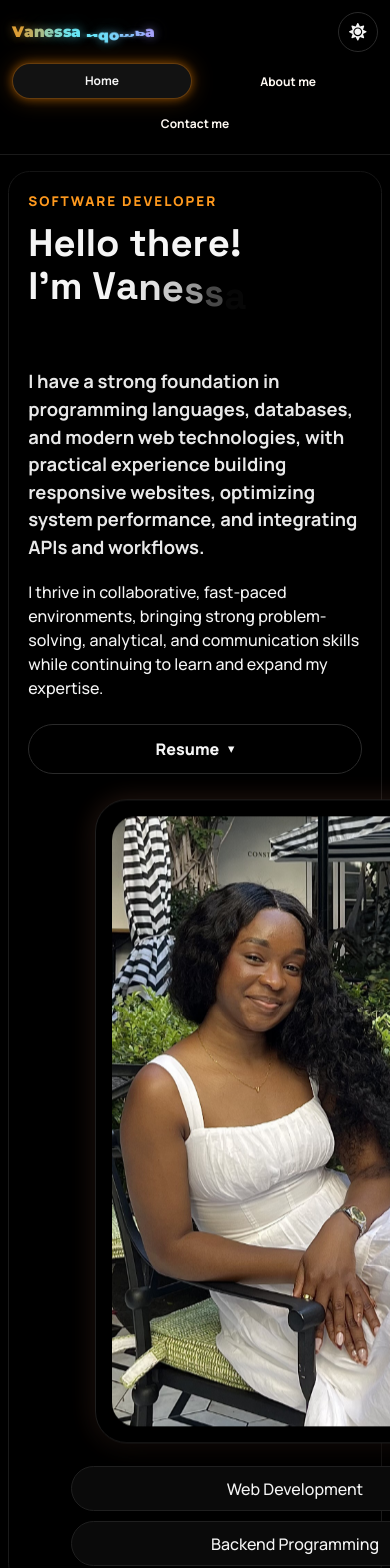
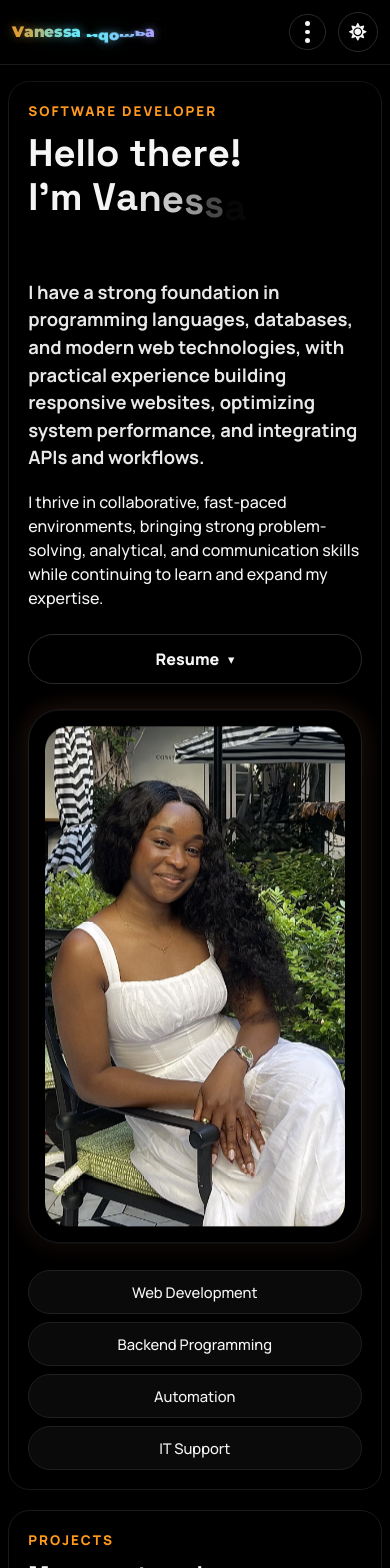
Before and after one commit to Vanessa-Ndomba/Vanessa_Ndomba, a React (Vite) app: page / in a window 390 px wide. Shown: the top 1568 px of the page. Built offline with nearby package versions, Linux system fonts and the light colour scheme.

Commit message:
Vanessa Ndomba

```diff
--- a/src/App.jsx
+++ b/src/App.jsx
@@ -249,12 +249,26 @@ function SectionNav({ activeSection, onChange }) {
     { id: 'about', label: 'About me' },
     { id: 'contact', label: 'Contact me' },
   ];
+  const [isOpen, setIsOpen] = useState(false);
+  const navRef = useRef(null);
+
+  useEffect(() => {
+    const handleClickOutside = (event) => {
+      if (navRef.current && !navRef.current.contains(event.target)) {
+        setIsOpen(false);
+      }
+    };
+
+    document.addEventListener('mousedown', handleClickOutside);
+    return () => document.removeEventListener('mousedown', handleClickOutside);
+  }, []);
 
   return (
-    <nav className="site-nav" aria-label="Primary navigation">
+    <div className="site-nav" ref={navRef}>
+      <nav className="site-nav-inline" aria-label="Primary navigation">
         {items.map((item) => (
           <button
-          key={item.id}
+            key={`inline-${item.id}`}
             type="button"
             className={activeSection === item.id ? 'active' : ''}
             onClick={() => onChange(item.id)}
@@ -264,6 +278,39 @@ function SectionNav({ activeSection, onChange }) {
           </button>
         ))}
       </nav>
+
+      <button
+        type="button"
+        className="site-nav-trigger"
+        aria-label="Open navigation menu"
+        aria-expanded={isOpen}
+        aria-controls="primary-nav-dropdown"
+        onClick={() => setIsOpen((current) => !current)}
+      >
+        <span aria-hidden="true" />
+        <span aria-hidden="true" />
+        <span aria-hidden="true" />
+      </button>
+
+      {isOpen && (
+        <nav id="primary-nav-dropdown" className="site-nav-dropdown" aria-label="Primary navigation">
+          {items.map((item) => (
+            <button
+              key={item.id}
+              type="button"
+              className={activeSection === item.id ? 'active' : ''}
+              onClick={() => {
+                onChange(item.id);
+                setIsOpen(false);
+              }}
+              aria-pressed={activeSection === item.id}
+            >
+              {item.label}
+            </button>
+          ))}
+        </nav>
+      )}
+    </div>
   );
 }
 
@@ -1062,6 +1109,7 @@ export default function App() {
       <div className="background-orb orb-two" aria-hidden="true" />
 
       <header className="site-header">
+        <SectionNav activeSection={activeSection} onChange={handleSectionChange} />
         <div className="brand-lockup">
           <span className="brand-name" aria-label="Vanessa Ndomba">
             <span className="brand-loader" aria-hidden="true">
@@ -1074,7 +1122,6 @@ export default function App() {
           </span>
           <span className="brand-role">Software Developer and Technology Specialist</span>
         </div>
-        <SectionNav activeSection={activeSection} onChange={handleSectionChange} />
         <button
           className="theme-toggle"
           onClick={() => setIsDayMode(v => !v)}
--- a/src/styles.css
+++ b/src/styles.css
@@ -97,6 +97,7 @@ button {
 }
 
 .brand-lockup {
+  order: 1;
   display: flex;
   flex-direction: column;
   gap: 0.2rem;
@@ -149,16 +150,25 @@ button {
 }
 
 .site-nav {
+  order: 2;
+  position: relative;
+  display: flex;
+  align-items: center;
+  justify-content: center;
+  gap: 0.55rem;
+  flex: 1 1 auto;
+  min-width: 0;
+}
+
+.site-nav-inline {
   display: flex;
   align-items: center;
   justify-content: center;
   gap: 0.55rem;
   flex-wrap: nowrap;
-  flex: 1 1 auto;
-  min-width: 0;
-}
-
-.site-nav button {
+}
+
+.site-nav-inline button {
   white-space: nowrap;
   padding: 0.75rem 1rem;
   border-radius: 999px;
@@ -169,14 +179,83 @@ button {
   transition: background-color 0.25s ease, transform 0.25s ease, color 0.25s ease, box-shadow 0.25s ease;
 }
 
-.site-nav button:hover,
-.site-nav button:focus-visible,
-.site-nav button.active {
+.site-nav-inline button:hover,
+.site-nav-inline button:focus-visible,
+.site-nav-inline button.active {
   background: #121212;
   color: #f5f5f5;
   transform: translateY(-1px);
   outline: none;
   box-shadow: 0 0 10px rgba(255, 138, 0, 0.45), 0 0 22px rgba(255, 138, 0, 0.25), inset 0 0 0 1px rgba(255, 138, 0, 0.35);
+}
+
+.site-nav-trigger {
+  display: none;
+  width: 2.5rem;
+  height: 2.5rem;
+  border-radius: 999px;
+  border: 1px solid #2a2a2a;
+  background: transparent;
+  flex-direction: column;
+  align-items: center;
+  justify-content: center;
+  gap: 0.26rem;
+  cursor: pointer;
+  transition: border-color 0.25s ease, box-shadow 0.25s ease, transform 0.25s ease;
+}
+
+.site-nav-trigger span {
+  width: 0.28rem;
+  height: 0.28rem;
+  border-radius: 999px;
+  background: #f5f5f5;
+}
+
+.site-nav-trigger:hover,
+.site-nav-trigger:focus-visible {
+  border-color: rgba(255, 138, 0, 0.55);
+  box-shadow: 0 0 10px rgba(255, 138, 0, 0.4), 0 0 22px rgba(255, 138, 0, 0.2);
+  transform: translateY(-1px);
+  outline: none;
+}
+
+.site-nav-dropdown {
+  display: none;
+  position: absolute;
+  top: calc(100% + 0.55rem);
+  left: 0;
+  min-width: 11rem;
+  gap: 0.35rem;
+  padding: 0.5rem;
+  border-radius: 0.9rem;
+  border: 1px solid #2a2a2a;
+  background: #000000;
+  box-shadow: 0 14px 24px rgba(0, 0, 0, 0.6);
+  z-index: 20;
+  animation: dropdown-open 0.2s ease forwards;
+  transform-origin: top left;
+}
+
+.site-nav-dropdown button {
+  white-space: nowrap;
+  width: 100%;
+  text-align: left;
+  padding: 0.65rem 0.75rem;
+  border-radius: 0.65rem;
+  background: transparent;
+  color: #fffaf4;
+  font-weight: 700;
+  cursor: pointer;
+  transition: background-color 0.25s ease, color 0.25s ease, box-shadow 0.25s ease;
+}
+
+.site-nav-dropdown button:hover,
+.site-nav-dropdown button:focus-visible,
+.site-nav-dropdown button.active {
+  background: #141414;
+  color: #f5f5f5;
+  outline: none;
+  box-shadow: inset 0 0 0 1px rgba(255, 138, 0, 0.35);
 }
 
 .site-main {
@@ -474,13 +553,15 @@ button {
 }
 
 .hero-card {
-  display: grid;
+  display: flex;
+  flex-direction: column;
   gap: 1rem;
-  justify-items: center;
+  align-items: center;
   width: 100%;
 }
 
 .portrait-ring {
+  order: 1;
   display: grid;
   place-items: center;
   width: min(100%, 400px);
@@ -502,10 +583,12 @@ button {
 }
 
 .highlight-list {
+  order: 2;
   display: grid;
   grid-template-columns: repeat(2, minmax(0, 1fr));
   gap: 0.6rem;
-  width: min(100%, 28rem);
+  width: min(100%, 400px);
+  margin-top: 0.25rem;
 }
 
 .highlight-list span,
@@ -514,6 +597,7 @@ button {
   align-items: center;
   justify-content: center;
   width: 100%;
+  min-height: 2.75rem;
   padding: 0.6rem 0.8rem;
   border-radius: 999px;
   background: #0a0a0a;
@@ -523,9 +607,12 @@ button {
 
 .highlight-list span {
   cursor: pointer;
+  white-space: normal;
+  word-break: break-word;
   transition: transform 0.25s ease, box-shadow 0.25s ease, border-color 0.25s ease,
     background-color 0.25s ease, color 0.25s ease;
-  opacity: 0;
+  opacity: 1;
+  transform: translateY(0);
   animation: badge-pop-in 0.4s ease forwards;
   animation-delay: calc(var(--badge-index, 0) * 0.12s + 0.3s);
 }
@@ -1514,12 +1601,6 @@ button {
     white-space: normal;
   }
 
-  .site-nav {
-    order: 3;
-    flex: 1 1 100%;
-    flex-wrap: wrap;
-  }
-
   .hero-panel {
     grid-template-columns: 1fr;
   }
@@ -1553,14 +1634,21 @@ button {
   }
 
   .site-nav {
-    width: 100%;
-    justify-content: center;
-    gap: 0.3rem;
-  }
-
-  .site-nav button {
-    padding: 0.6rem 0.75rem;
-    font-size: 0.88rem;
+    flex: 0 0 auto;
+    justify-content: flex-start;
+  }
+
+  .site-nav-inline {
+    display: none;
+  }
+
+  .site-nav-trigger {
+    display: inline-flex;
+  }
+
+  .site-nav-dropdown {
+    display: grid;
+    min-width: 10rem;
   }
 
   .contact-layout,
@@ -1627,16 +1715,15 @@ button {
     flex: 1 1 auto;
   }
 
-  .site-nav {
-    justify-content: stretch;
-    gap: 0.4rem;
-  }
-
-  .site-nav button {
-    flex: 1 1 calc(50% - 0.4rem);
-    min-width: 0;
-    padding: 0.55rem 0.5rem;
-    font-size: 0.75rem;
+  .site-nav-trigger {
+    width: 2.3rem;
+    height: 2.3rem;
+  }
+
+  .site-nav-dropdown {
+    left: 0;
+    right: auto;
+    min-width: 9.5rem;
   }
 
   .site-main {
@@ -1667,7 +1754,10 @@ button {
   }
 
   .highlight-list {
+    width: 100%;
+    max-width: 22rem;
     grid-template-columns: 1fr;
+    gap: 0.5rem;
   }
 
   .skills-row {
@@ -1677,6 +1767,12 @@ button {
   .tag-list li,
   .highlight-list span {
     min-height: 2.75rem;
+  }
+
+  .highlight-list span {
+    padding: 0.7rem 0.9rem;
+    font-size: 0.92rem;
+    line-height: 1.25;
   }
 
   .cv-menu-items {
@@ -1713,6 +1809,7 @@ button {
    THEME TOGGLE BUTTON
    ================================================================ */
 .theme-toggle {
+  order: 3;
   display: inline-flex;
   align-items: center;
   justify-content: center;
@@ -1767,9 +1864,45 @@ html[data-theme="day"] .site-nav button {
   color: #18181b;
 }
 
-html[data-theme="day"] .site-nav button:hover,
-html[data-theme="day"] .site-nav button:focus-visible,
-html[data-theme="day"] .site-nav button.active {
+html[data-theme="day"] .site-nav-inline button {
+  color: #18181b;
+}
+
+html[data-theme="day"] .site-nav-inline button:hover,
+html[data-theme="day"] .site-nav-inline button:focus-visible,
+html[data-theme="day"] .site-nav-inline button.active {
+  background: #e8e2da;
+  color: #18181b;
+}
+
+html[data-theme="day"] .site-nav-trigger {
+  border-color: #d0cbc3;
+}
+
+html[data-theme="day"] .site-nav-trigger span {
+  color: #18181b;
+  background: #18181b;
+}
+
+html[data-theme="day"] .site-nav-trigger:hover,
+html[data-theme="day"] .site-nav-trigger:focus-visible {
+  border-color: rgba(194, 65, 12, 0.55);
+  box-shadow: 0 0 10px rgba(194, 65, 12, 0.35), 0 0 20px rgba(109, 40, 217, 0.16);
+}
+
+html[data-theme="day"] .site-nav-dropdown {
+  background: #ffffff;
+  border-color: #e0dbd3;
+  box-shadow: 0 14px 24px rgba(0, 0, 0, 0.1);
+}
+
+html[data-theme="day"] .site-nav-dropdown button {
+  color: #18181b;
+}
+
+html[data-theme="day"] .site-nav-dropdown button:hover,
+html[data-theme="day"] .site-nav-dropdown button:focus-visible,
+html[data-theme="day"] .site-nav-dropdown button.active {
   background: #e8e2da;
   color: #18181b;
 }
```
Lines whose indentation alone changed are shown as unchanged.
